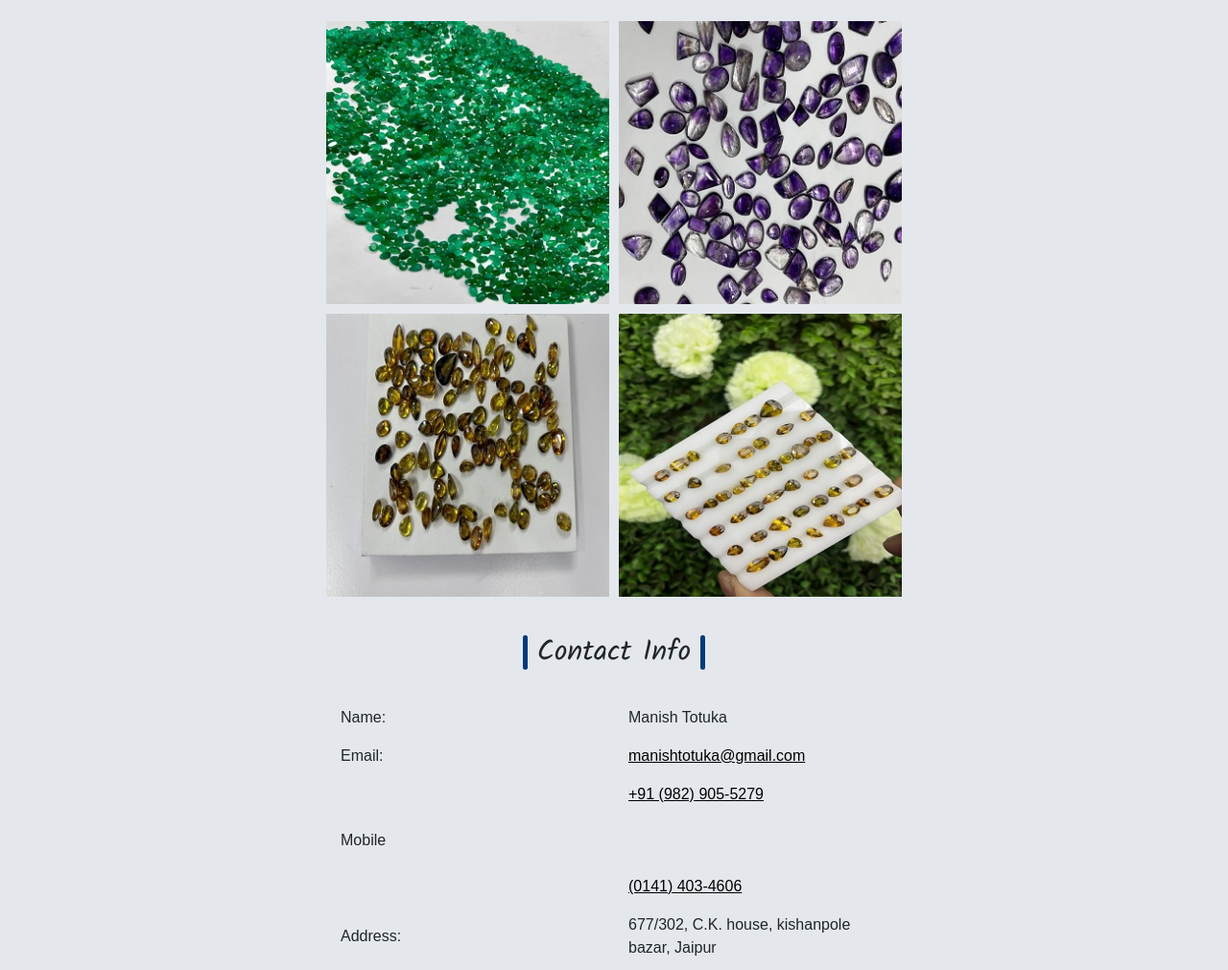
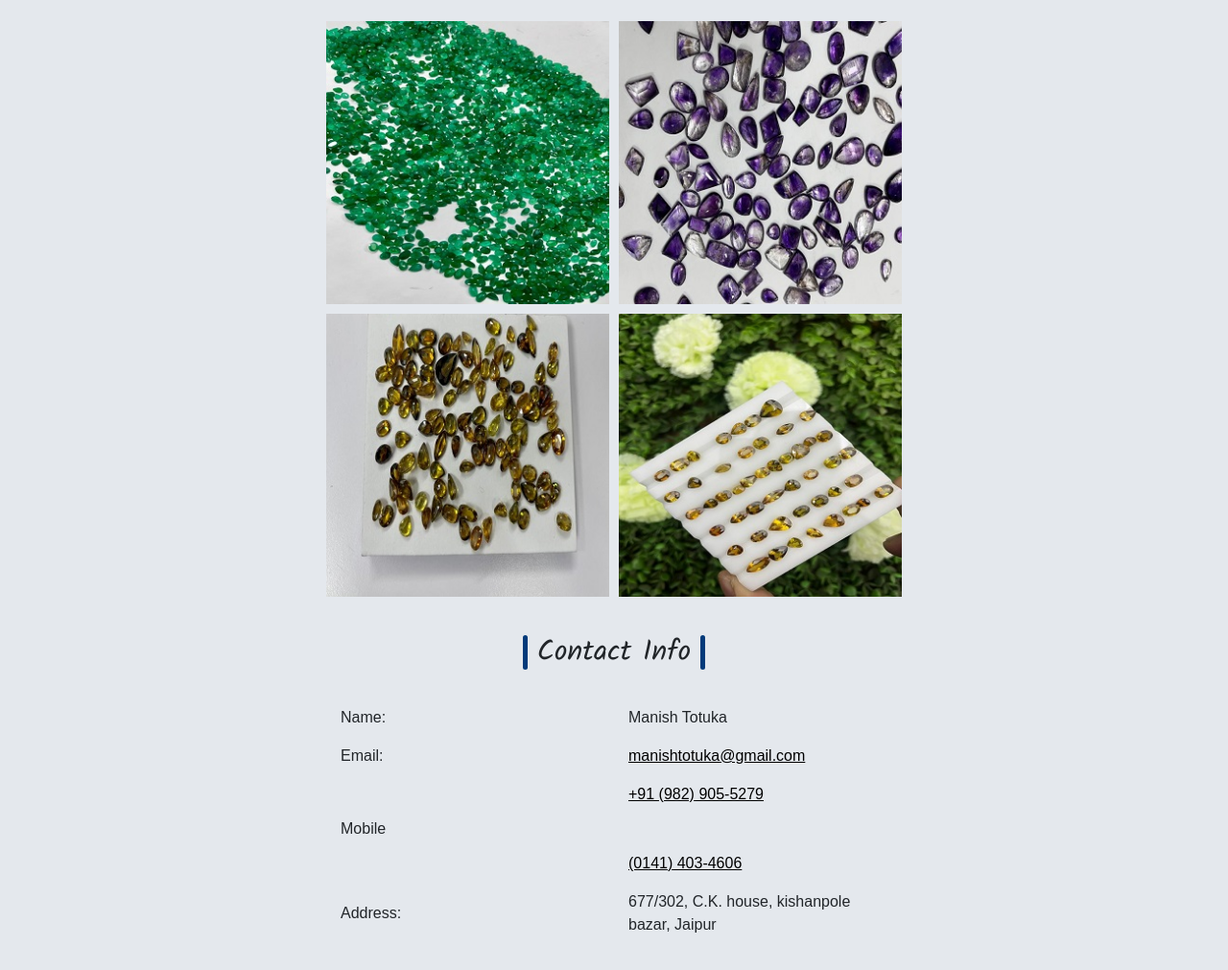
Before and after one commit to AayushGems/AayushGems, a plain HTML site: page index.html in a window 1280 px wide. Shown: the part 267-1278 px from the top of the page at 96% size. Drawn offline with nearby package versions, Linux system fonts and the light colour scheme.

Commit message:
Update index.html

```diff
--- a/index.html
+++ b/index.html
@@ -140,7 +140,7 @@
                     <tr>
                         <td>Mobile</td>
                         <td>
-                            <a href="tel:+919829055279" target="_blank">+91 (982) 905-5279</a><br><br><br><br>
+                            <a href="tel:+919829055279" target="_blank">+91 (982) 905-5279</a><br><br><br>
                             <a href="tel:01414034606" target="_blank">(0141) 403-4606</a>
                         </td>
                     </tr>
```
